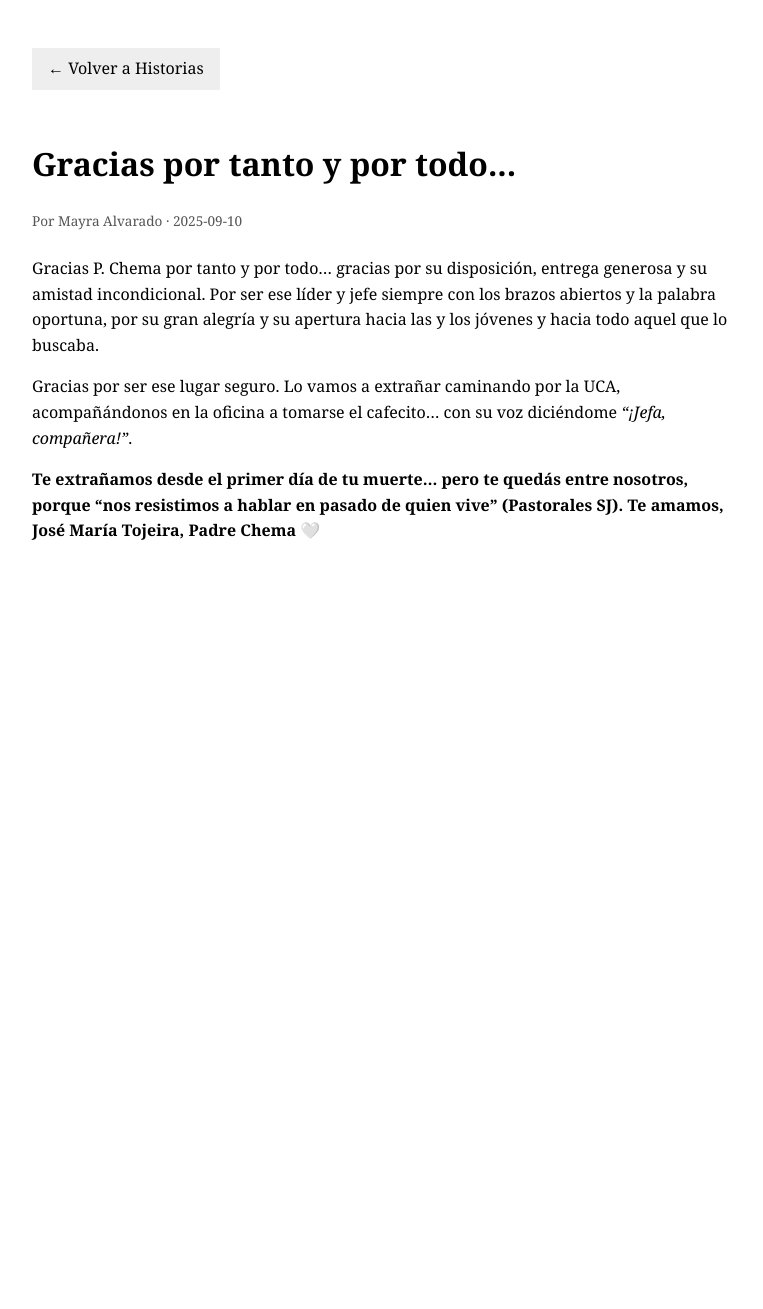
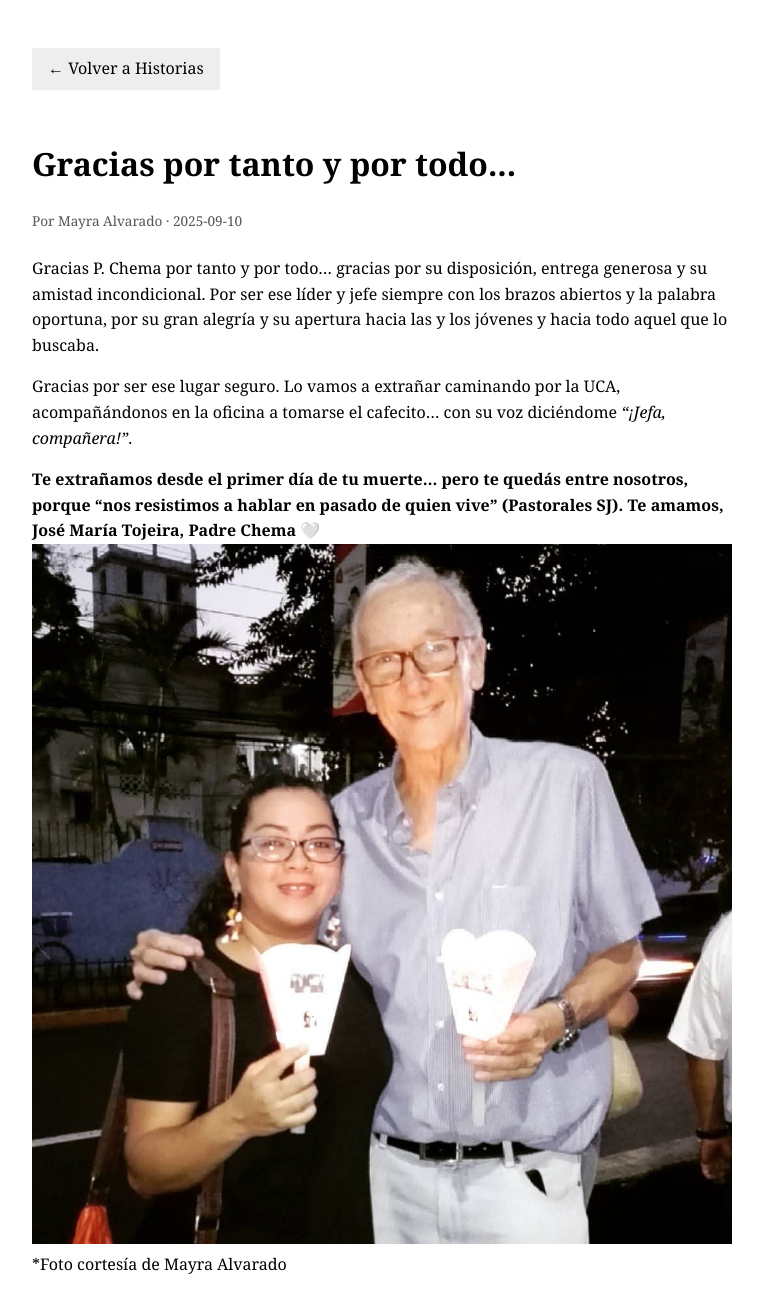
Before and after one commit to albertovth/graciaschema-site, a Jekyll site: the page built from _posts/2025-09-10-gracias-por-tanto-y-por-todo.md, in a window 1280 px wide. Shown: the whole page, without its empty margins (258-1021 px from the left). Built offline with Jekyll 4.4.1, drawn with Linux system fonts in a browser that asks for light colours; before the commit the page ends 900 px from its top, so only the background shows below that.

Commit message:
Update 2025-09-10-gracias-por-tanto-y-por-todo.md

```diff
--- a/_posts/2025-09-10-gracias-por-tanto-y-por-todo.md
+++ b/_posts/2025-09-10-gracias-por-tanto-y-por-todo.md
@@ -11,3 +11,5 @@ Gracias P. Chema por tanto y por todo... gracias por su disposición, entrega ge
 Gracias por ser ese lugar seguro. Lo vamos a extrañar caminando por la UCA, acompañándonos en la oficina a tomarse el cafecito... con su voz diciéndome *“¡Jefa, compañera!”*.
 
 **Te extrañamos desde el primer día de tu muerte... pero te quedás entre nosotros, porque “nos resistimos a hablar en pasado de quien vive” (Pastorales SJ). Te amamos, José María Tojeira, Padre Chema 🤍**
+![Chema y Mayra]({{ '/assets/img/Chema&Mayra.jpg' | relative_url }})
+*Foto cortesía de Mayra Alvarado
```
